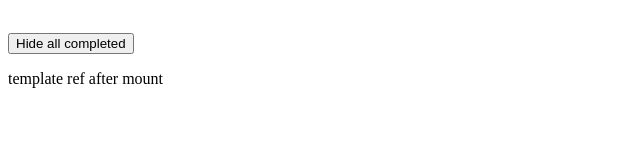
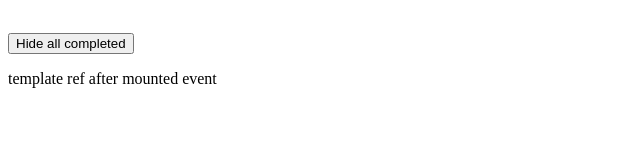
Before and after one commit to kytranl0/vue, a Vue app: page / in a window 1280 px wide. Shown: the part 549-705 px from the top of the page, without its empty margins (0-640 px from the left). Built offline with nearby package versions, Linux system fonts and the light colour scheme; no server answers.

Commit message:
updated text

```diff
--- a/src/App.vue
+++ b/src/App.vue
@@ -59,7 +59,7 @@ export default {
         }
     },
     mounted() {
-        this.$refs.p.textContent = "template ref after mount";
+        this.$refs.p.textContent = "template ref after mounted event";
         this.fetchData();
     },
     watch: {
```
